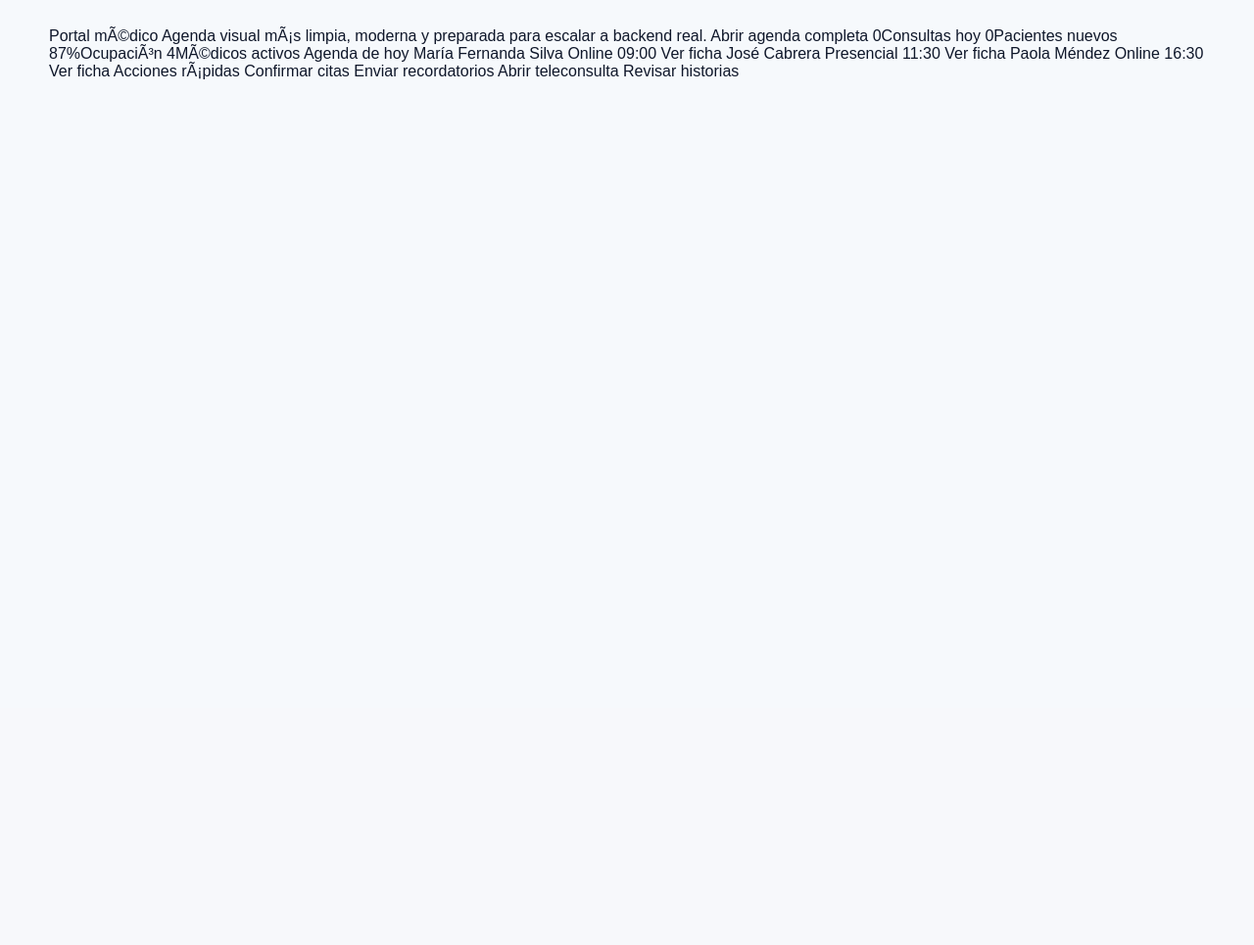
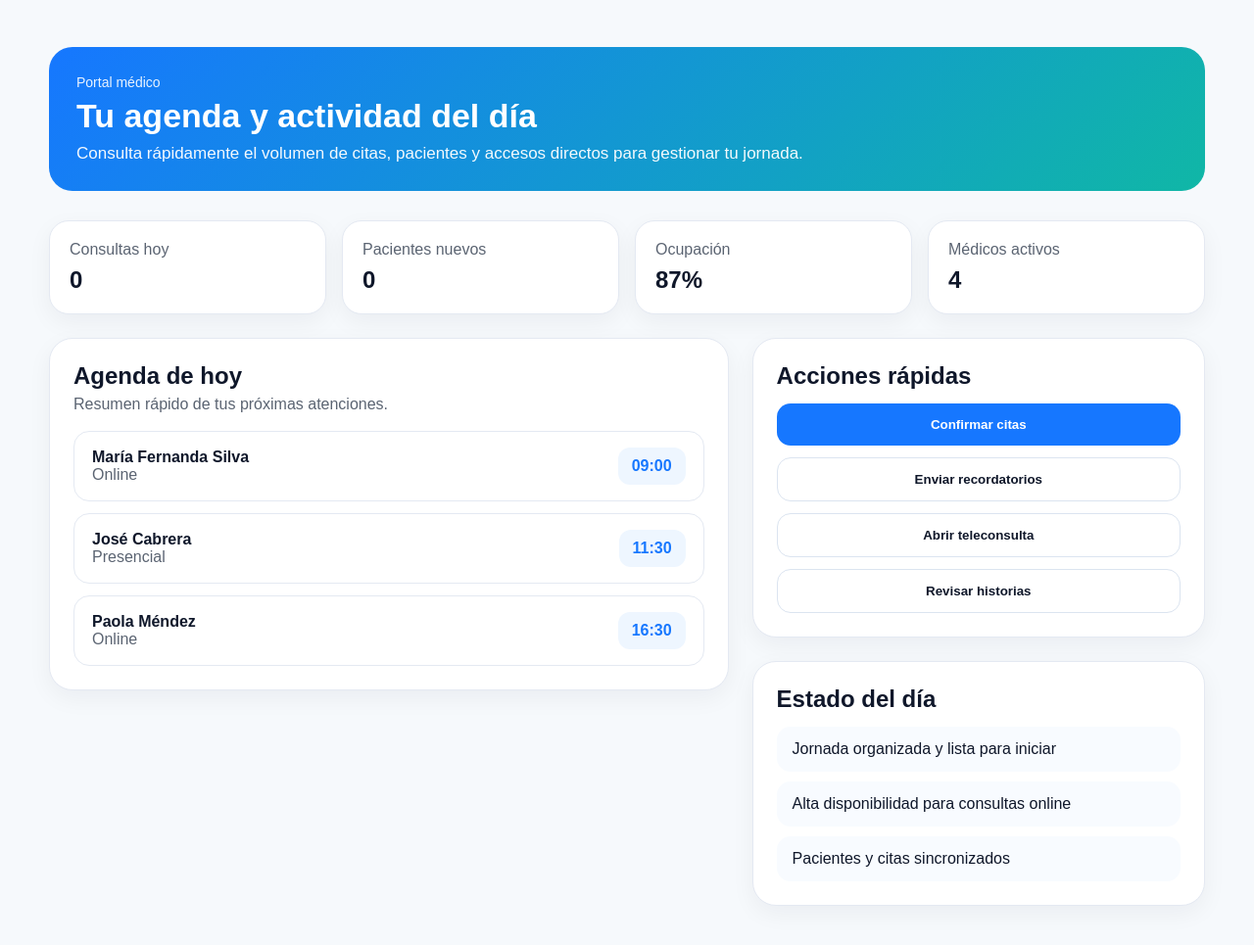
Before and after one commit to auritamarinmedicitave-dot/medicita-ve, a Flask app: page /doctor/dashboard in a window 1280 px wide. Shown: the part 77-1042 px from the top of the page at 98% size. Before the commit the page ends 158 px from the top, so only its background shows below. Run offline with Flask 3, Linux system fonts and the light colour scheme; a user stored in the database is signed in; data comes from the database, SQL or seed files in the repository; data that the repository does not hold is empty.

Commit message:
Update doctor_dashboard.html

```diff
--- a/templates/doctor_dashboard.html
+++ b/templates/doctor_dashboard.html
@@ -1,20 +1,97 @@
-{% extends 'base.html' %} {% block title %}Portal mÃ©dico Â· MediCita VE{% endblock %} {% block content %}
-Portal mÃ©dico
+{% extends 'base.html' %}
 
-Agenda visual mÃ¡s limpia, moderna y preparada para escalar a backend real.
+{% block title %}Portal médico · MediCita VE{% endblock %}
 
-Abrir agenda completa
-{{ stats.consultas_hoy }}Consultas hoy
-{{ stats.pacientes_nuevos }}Pacientes nuevos
-{{ stats.ocupacion }}OcupaciÃ³n
-{{ stats.medicos_activos }}MÃ©dicos activos
-Agenda de hoy
+{% block content %}
+<section style="padding: 20px 0 30px;">
+    <div style="background: linear-gradient(135deg, #1677FF 0%, #10B7A6 100%); color: white; border-radius: 24px; padding: 28px;">
+        <p style="margin: 0 0 8px; font-size: 14px; opacity: 0.9;">Portal médico</p>
+        <h1 style="margin: 0 0 10px; font-size: 34px; line-height: 1.1;">Tu agenda y actividad del día</h1>
+        <p style="margin: 0; font-size: 17px; opacity: 0.95; max-width: 760px;">
+            Consulta rápidamente el volumen de citas, pacientes y accesos directos para gestionar tu jornada.
+        </p>
+    </div>
+</section>
 
-{% for item in today_schedule %}
-{{ item.name }} {{ item.type }}
-{{ item.time }}  Ver ficha
-{% endfor %}
-Acciones rÃ¡pidas
+<section style="display:grid; grid-template-columns: repeat(4, 1fr); gap: 16px; margin-bottom: 24px;">
+    <div style="background:white; border:1px solid #e4e9f2; border-radius: 20px; padding: 20px; box-shadow: 0 8px 24px rgba(15, 23, 42, 0.05);">
+        <p style="margin: 0 0 8px; color: #5b6472;">Consultas hoy</p>
+        <h2 style="margin: 0;">{{ stats.consultas_hoy }}</h2>
+    </div>
 
-Confirmar citas  Enviar recordatorios  Abrir teleconsulta  Revisar historias
+    <div style="background:white; border:1px solid #e4e9f2; border-radius: 20px; padding: 20px; box-shadow: 0 8px 24px rgba(15, 23, 42, 0.05);">
+        <p style="margin: 0 0 8px; color: #5b6472;">Pacientes nuevos</p>
+        <h2 style="margin: 0;">{{ stats.pacientes_nuevos }}</h2>
+    </div>
+
+    <div style="background:white; border:1px solid #e4e9f2; border-radius: 20px; padding: 20px; box-shadow: 0 8px 24px rgba(15, 23, 42, 0.05);">
+        <p style="margin: 0 0 8px; color: #5b6472;">Ocupación</p>
+        <h2 style="margin: 0;">{{ stats.ocupacion }}</h2>
+    </div>
+
+    <div style="background:white; border:1px solid #e4e9f2; border-radius: 20px; padding: 20px; box-shadow: 0 8px 24px rgba(15, 23, 42, 0.05);">
+        <p style="margin: 0 0 8px; color: #5b6472;">Médicos activos</p>
+        <h2 style="margin: 0;">{{ stats.medicos_activos }}</h2>
+    </div>
+</section>
+
+<section style="display:grid; grid-template-columns: 1.2fr 0.8fr; gap: 24px; align-items:start;">
+    <div style="background:white; border:1px solid #e4e9f2; border-radius: 24px; padding: 24px; box-shadow: 0 8px 24px rgba(15, 23, 42, 0.05);">
+        <div style="display:flex; justify-content:space-between; align-items:center; gap:16px; margin-bottom:18px; flex-wrap:wrap;">
+            <div>
+                <h2 style="margin: 0 0 6px;">Agenda de hoy</h2>
+                <p style="margin: 0; color: #5b6472;">Resumen rápido de tus próximas atenciones.</p>
+            </div>
+        </div>
+
+        <div style="display:grid; gap: 12px;">
+            {% for item in today_schedule %}
+                <div style="border:1px solid #e4e9f2; border-radius: 16px; padding: 16px 18px; display:flex; justify-content:space-between; align-items:center; gap:12px;">
+                    <div>
+                        <strong style="display:block;">{{ item.name }}</strong>
+                        <span style="color:#5b6472;">{{ item.type }}</span>
+                    </div>
+                    <div style="background:#eef6ff; color:#1677FF; padding:10px 14px; border-radius: 12px; font-weight:700;">
+                        {{ item.time }}
+                    </div>
+                </div>
+            {% else %}
+                <p style="margin: 0; color:#5b6472;">No hay citas programadas para hoy.</p>
+            {% endfor %}
+        </div>
+    </div>
+
+    <div style="display:grid; gap: 24px;">
+        <div style="background:white; border:1px solid #e4e9f2; border-radius: 24px; padding: 24px; box-shadow: 0 8px 24px rgba(15, 23, 42, 0.05);">
+            <h2 style="margin: 0 0 14px;">Acciones rápidas</h2>
+
+            <div style="display:grid; gap: 12px;">
+                <button style="border:none; background:#1677FF; color:white; padding:14px 16px; border-radius:14px; font-weight:700; cursor:pointer;">
+                    Confirmar citas
+                </button>
+
+                <button style="border:1px solid #dbe4f0; background:white; color:#0f172a; padding:14px 16px; border-radius:14px; font-weight:700; cursor:pointer;">
+                    Enviar recordatorios
+                </button>
+
+                <button style="border:1px solid #dbe4f0; background:white; color:#0f172a; padding:14px 16px; border-radius:14px; font-weight:700; cursor:pointer;">
+                    Abrir teleconsulta
+                </button>
+
+                <button style="border:1px solid #dbe4f0; background:white; color:#0f172a; padding:14px 16px; border-radius:14px; font-weight:700; cursor:pointer;">
+                    Revisar historias
+                </button>
+            </div>
+        </div>
+
+        <div style="background:white; border:1px solid #e4e9f2; border-radius: 24px; padding: 24px; box-shadow: 0 8px 24px rgba(15, 23, 42, 0.05);">
+            <h2 style="margin: 0 0 14px;">Estado del día</h2>
+            <div style="display:grid; gap: 10px;">
+                <div style="background:#f8fbff; border-radius: 14px; padding: 14px 16px;">Jornada organizada y lista para iniciar</div>
+                <div style="background:#f8fbff; border-radius: 14px; padding: 14px 16px;">Alta disponibilidad para consultas online</div>
+                <div style="background:#f8fbff; border-radius: 14px; padding: 14px 16px;">Pacientes y citas sincronizados</div>
+            </div>
+        </div>
+    </div>
+</section>
 {% endblock %}
```
